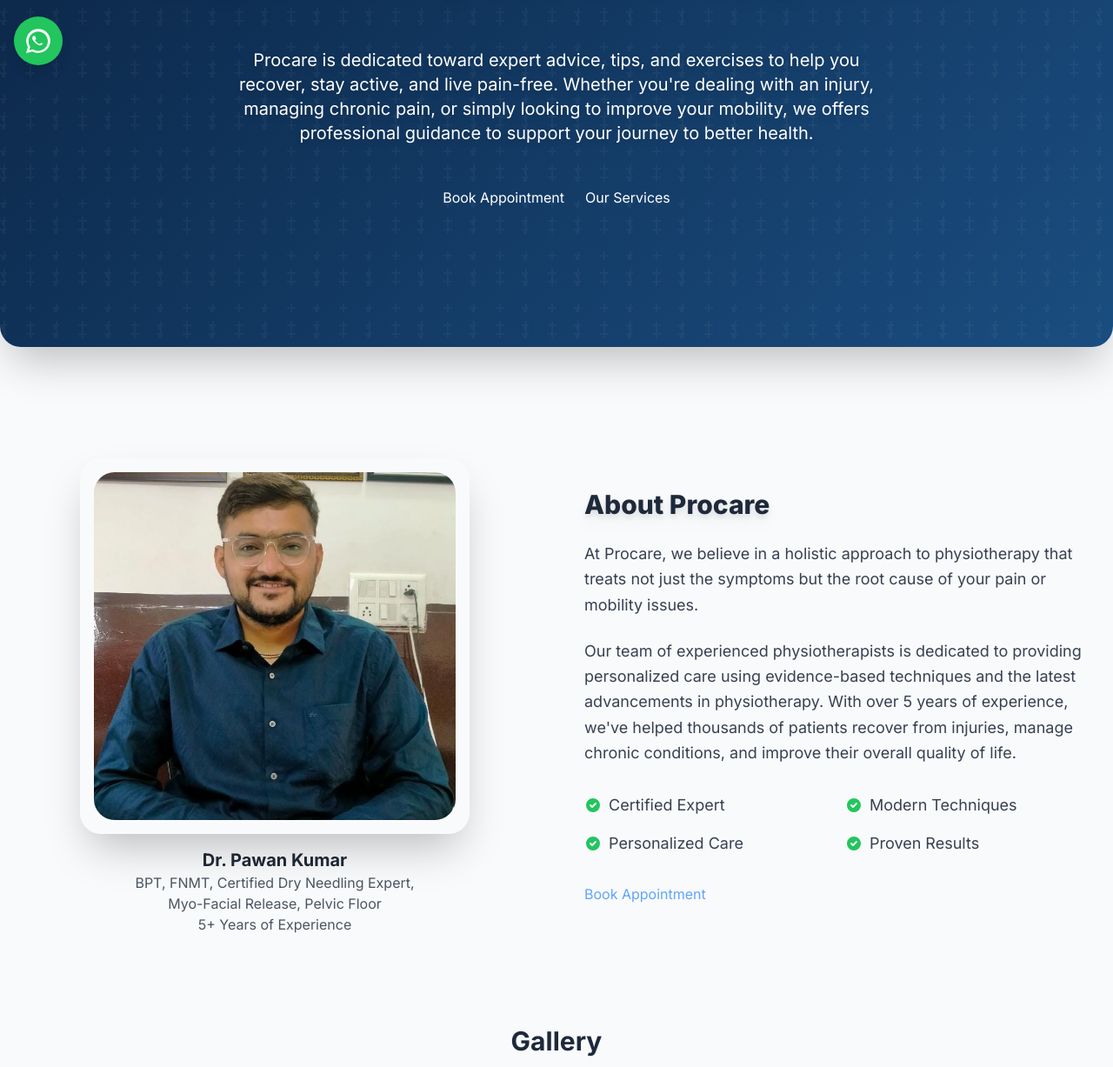
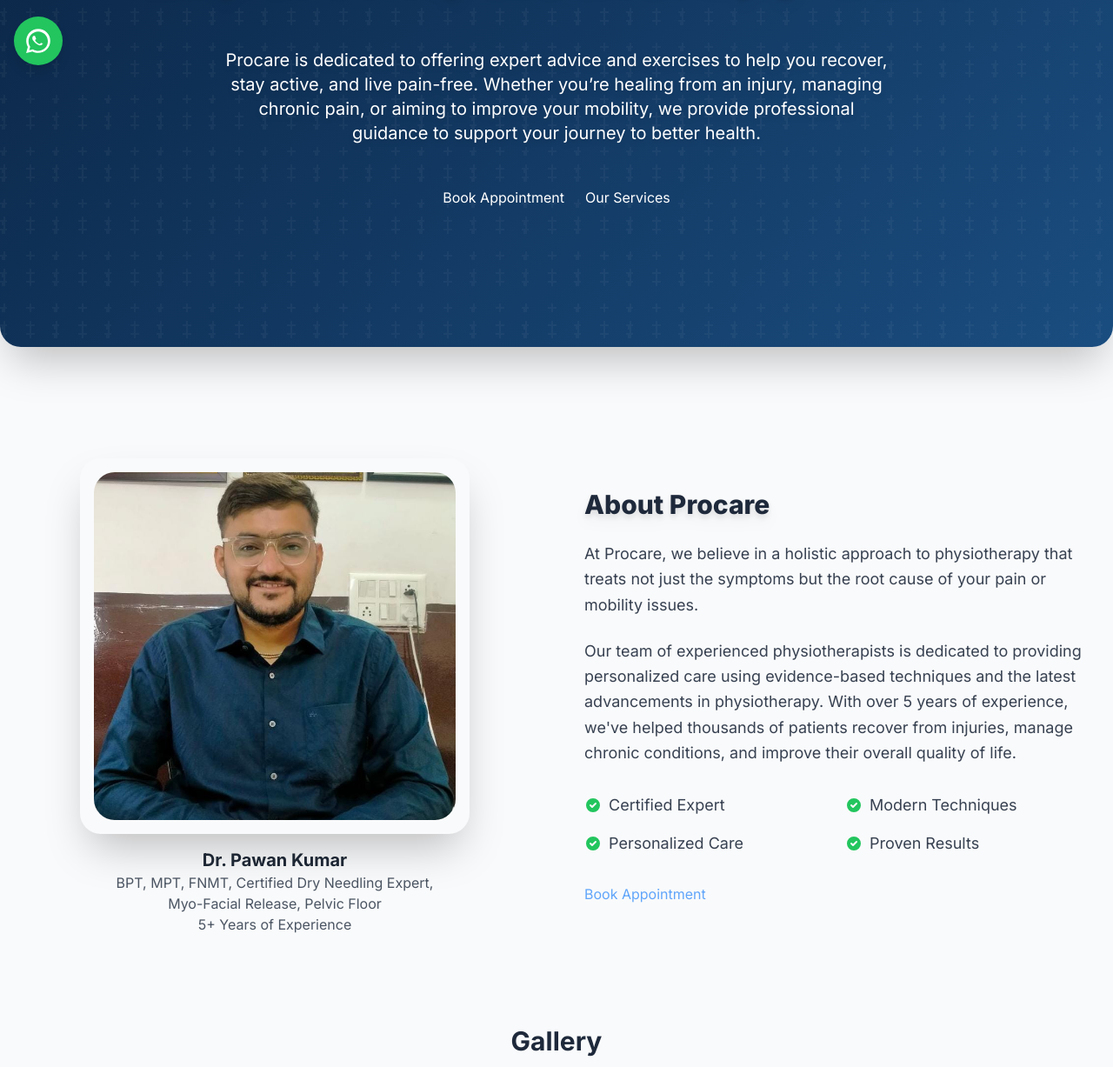
Before and after one commit to preetikumari15/Procare, a plain HTML site: page index.html in a window 1280 px wide. Shown: the part 353-1580 px from the top of the page at 87% size. Drawn offline with nearby package versions, Linux system fonts and the light colour scheme.

Commit message:
about updated

```diff
--- a/index.html
+++ b/index.html
@@ -138,7 +138,7 @@
                 Expert Physiotherapy Care
             </h1>
             <p class="text-lg md:text-xl mb-12 max-w-3xl mx-auto opacity-95 animate-fade-in-up delay-200 drop-shadow-md">
-                Procare  is dedicated toward expert advice, tips, and exercises to help you recover, stay active, and live pain-free. Whether you're dealing with an injury, managing chronic pain, or simply looking to improve your mobility, we offers professional guidance to support your journey to better health.
+                Procare is dedicated to offering expert advice and exercises to help you recover, stay active, and live pain-free. Whether you’re healing from an injury, managing chronic pain, or aiming to improve your mobility, we provide professional guidance to support your journey to better health.
             </p>
             <div class="flex flex-col sm:flex-row justify-center items-center space-y-4 sm:space-y-0 sm:space-x-6">
                 <a href="#contact" class="btn-primary animate-fade-in-up delay-400 hover:text-green-500">Book Appointment</a>
@@ -158,7 +158,7 @@
             </div>
             <div class="text-center">
                 <h3 class="text-xl font-bold text-gray-800">Dr. Pawan Kumar</h3>
-                <p class="text-gray-600">BPT, FNMT, Certified Dry Needling Expert, <br>
+                <p class="text-gray-600">BPT, MPT, FNMT, Certified Dry Needling Expert, <br>
                      Myo-Facial Release, Pelvic Floor</p>
                 <p class="text-gray-600">5+ Years of Experience</p>
             </div>
```
